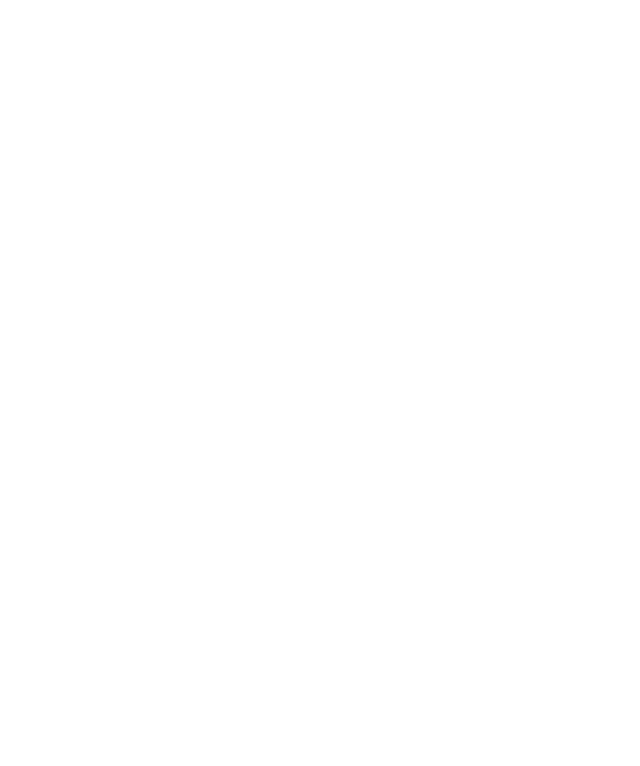
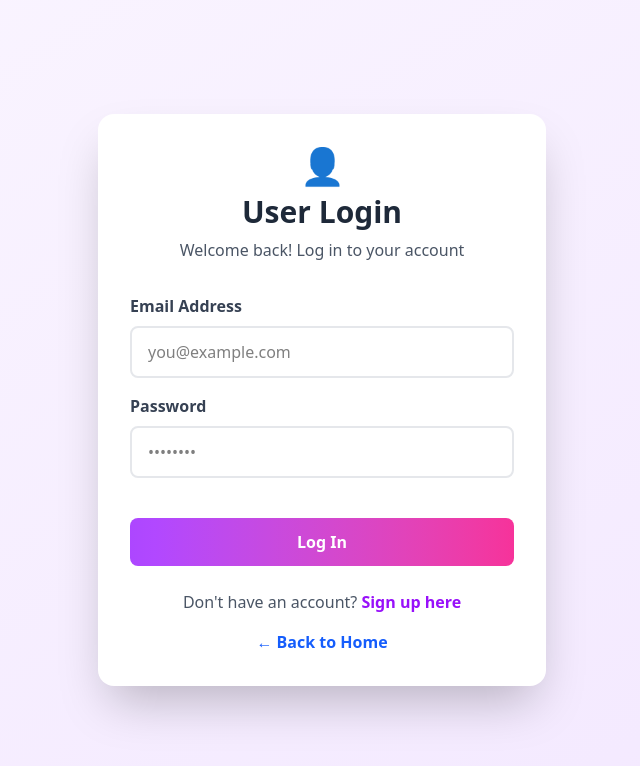
Before and after one commit to Janhvi-15/techsaarthi-citypulse, a React app in the folder frontend/: page /login in a window 1280 px wide. Before the commit this address had no page. Shown: the top 766 px of the page, without its empty margins (318-958 px from the left). Built offline with nearby package versions, Linux system fonts and the light colour scheme; no server answers; the HTML template or start-up script is replaced by a standard one.

Commit message:
Configure production API URL

```diff
--- a/frontend/src/App.jsx
+++ b/frontend/src/App.jsx
@@ -40,6 +40,8 @@
 
         <Route path="/user/login" element={<UserLogin />} />
         <Route path="/user/register" element={<UserRegister />} />
+        <Route path="/login" element={<UserLogin />} />
+        <Route path="/register" element={<UserRegister />} />
 
         <Route path="/staff/login" element={<StaffLogin />} />
         <Route path="/staff/register" element={<StaffRegister />} />
--- a/frontend/src/api/axios.js
+++ b/frontend/src/api/axios.js
@@ -1,7 +1,7 @@
 import axios from "axios";
 
 const api = axios.create({
-  baseURL: "http://localhost:3000/api/v1",
+  baseURL: import.meta.env.VITE_API_URL,
 });
 
 api.interceptors.request.use((config) => {
@@ -21,7 +21,7 @@
       window.location.href = "/";
     }
     return Promise.reject(error);
-  }
+  },
 );
 
 export default api;
```
Also changed, not shown: frontend/vercel.json (added).
